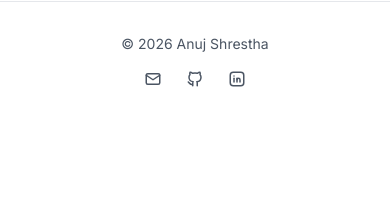
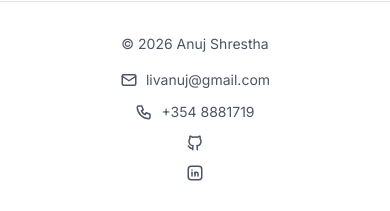
Before and after one commit to livanuj/portfolio, a Next.js app: page / in a window 390 px wide. Shown: the part 770-981 px from the top of the page. Before the commit the page ends 890 px from the top, so only its background shows below. Built offline with nearby package versions, Linux system fonts and the light colour scheme.

Commit message:
show email address and phone number in footer

```diff
--- a/src/components/layout/Footer.tsx
+++ b/src/components/layout/Footer.tsx
@@ -1,5 +1,5 @@
 import { site } from "@/data/site";
-import { IconBrandGithub, IconBrandLinkedin, IconMail } from "@tabler/icons-react";
+import { IconBrandGithub, IconBrandLinkedin, IconMail, IconPhone } from "@tabler/icons-react";
 import React from "react";
 
 export const Footer: React.FC = () => {
@@ -11,15 +11,25 @@ export const Footer: React.FC = () => {
             © {new Date().getFullYear()} {site.fullName}
           </p>
 
-          <div className="flex items-center gap-6">
+          <div className="flex flex-col items-center gap-3 sm:flex-row sm:gap-6">
             <a
-              href={`mailto:${site.email}`}
+              href={`mailto:${site.contact.email}`}
               className="flex items-center gap-2 text-sm text-gray-600 transition-colors hover:text-accent-600 dark:text-gray-400 dark:hover:text-accent-400"
-              aria-label="Email"
+              aria-label={`Email ${site.contact.email}`}
             >
               <IconMail size={18} />
-              <span className="hidden sm:inline">Email</span>
+              <span>{site.contact.email}</span>
             </a>
+            {site.contact.phone ? (
+              <a
+                href={`tel:${site.contact.phone}`}
+                className="flex items-center gap-2 text-sm text-gray-600 transition-colors hover:text-accent-600 dark:text-gray-400 dark:hover:text-accent-400"
+                aria-label={`Call ${site.contact.phone}`}
+              >
+                <IconPhone size={18} />
+                <span>{site.contact.phone}</span>
+              </a>
+            ) : null}
             <a
               href={site.githubUrl}
               target="_blank"
--- a/src/data/site.ts
+++ b/src/data/site.ts
@@ -1,7 +1,10 @@
 export const site = {
   fullName: "Anuj Shrestha",
   location: "Kópavogur, Iceland",
-  email: "livanuj@gmail.com",
+  contact: {
+    email: "livanuj@gmail.com",
+    phone: "+354 8881719",
+  },
   githubUrl: "https://github.com/livanuj",
   linkedinUrl: "https://linkedin.com/in/livanuj",
   profileImage: "/images/profile.jpg",
--- a/src/pages/index.tsx
+++ b/src/pages/index.tsx
@@ -67,8 +67,9 @@ export default function Home() {
                   className="flex justify-center gap-6 pt-2 md:justify-start"
                 >
                   <a
-                    href={`mailto:${site.email}`}
+                    href={`mailto:${site.contact.email}`}
                     className="flex items-center gap-2 text-gray-600 transition-colors hover:text-accent-600 dark:text-gray-400 dark:hover:text-accent-400"
+                    aria-label={`Email ${site.contact.email}`}
                   >
                     <IconMail size={20} />
                     <span>Email</span>
```
